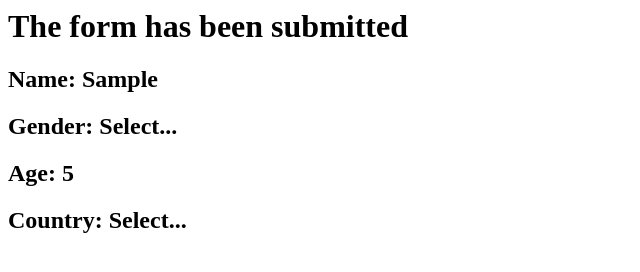
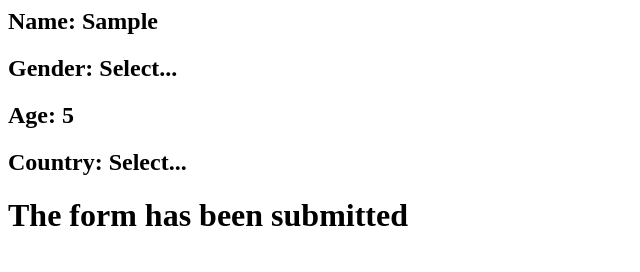
Before and after one commit to LuxinarLtd/javascript-training, a plain HTML site: page DOM-tasks/task23.html in a window 1280 px wide. Both pictures are taken after typing "Sample", "5" into the empty fields and a click on the input "Submit". Shown: the whole page, without its empty margins (0-640 px from the left). Drawn offline with Linux system fonts and the light colour scheme.

Commit message:
task 23 improvements

```diff
--- a/DOM-tasks/task23.html
+++ b/DOM-tasks/task23.html
@@ -18,7 +18,7 @@
         <option disabled selected hidden>Select...</option>
       </select><br><br>
 
-      <input type="submit" value="Submit" id="submit">
+      <input type="submit" value="Submit">
     </form>
   </div>
 
--- a/DOM-tasks/task23.js
+++ b/DOM-tasks/task23.js
@@ -2,6 +2,7 @@
 When clicking on the submit button it will hide the form and display the data that has been submitted.
 Also display a message to inform the user that the form has been submitted. */
 
+// create countries dropdown
 const countries = [
   'Afghanistan',
   'Albania',
@@ -221,6 +222,7 @@ for (let country of countries) {
   countryElement.appendChild(newOption);
 }
 
+// create genders dropdown
 const genders = [
   'Female',
   'Male',
@@ -235,38 +237,47 @@ for (let gender of genders) {
   genderElement.appendChild(newOption);
 }
 
-const btn = document.getElementById('submit');
-const message = document.createElement('h1');
 const container = document.getElementById('container');
-container.appendChild(btn);
-container.appendChild(message);
-
 const form = document.getElementById('form');
 
-btn.addEventListener('click', (e) => {
+// submit form
+form.addEventListener('submit', (e) => {
   form.style.display = 'none';
-  btn.style.display = 'none';
 
   // display input data
-  let nameInput = document.getElementById('name').value;
+  // input name value
+  const nameInput = document.getElementById('name').value;
   const submittedName = document.createElement('h2');
+
+  submittedName.textContent = `Name: ${nameInput}`;
   container.appendChild(submittedName);
-  submittedName.textContent = `Name: ${nameInput}`;
 
-  let genderInput = document.getElementById('gender').value;
+  // input gender value
+  const genderInput = document.getElementById('gender').value;
   const submittedGender = document.createElement('h2');
+
+  submittedGender.textContent = `Gender: ${genderInput}`;
   container.appendChild(submittedGender);
-  submittedGender.textContent = `Gender: ${genderInput}`;
 
-  let ageInput = document.getElementById('age').value;
+  // input age value
+  const ageInput = document.getElementById('age').value;
   const submittedAge = document.createElement('h2');
+
+  submittedAge.textContent = `Age: ${ageInput}`;
   container.appendChild(submittedAge);
-  submittedAge.textContent = `Age: ${ageInput}`;
 
-  let countryInput = document.getElementById('country').value;
+  // input country value
+  const countryInput = document.getElementById('country').value;
   const submittedCountry = document.createElement('h2');
+
+  submittedCountry.textContent = `Country: ${countryInput}`;
   container.appendChild(submittedCountry);
-  submittedCountry.textContent = `Country: ${countryInput}`;
+
+  // display message
+  const message = document.createElement('h1');
 
   message.textContent = 'The form has been submitted';
+  container.appendChild(message);
+
+  e.preventDefault();
 });
```
